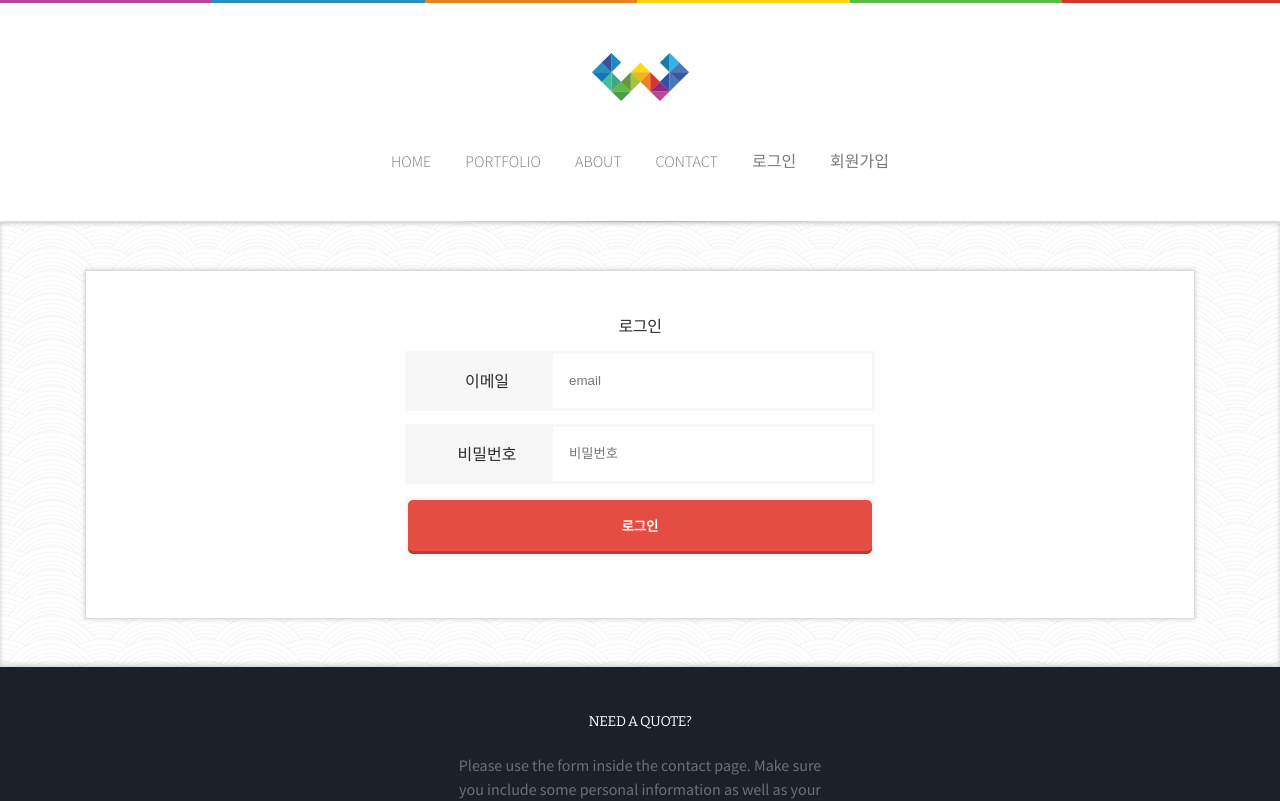
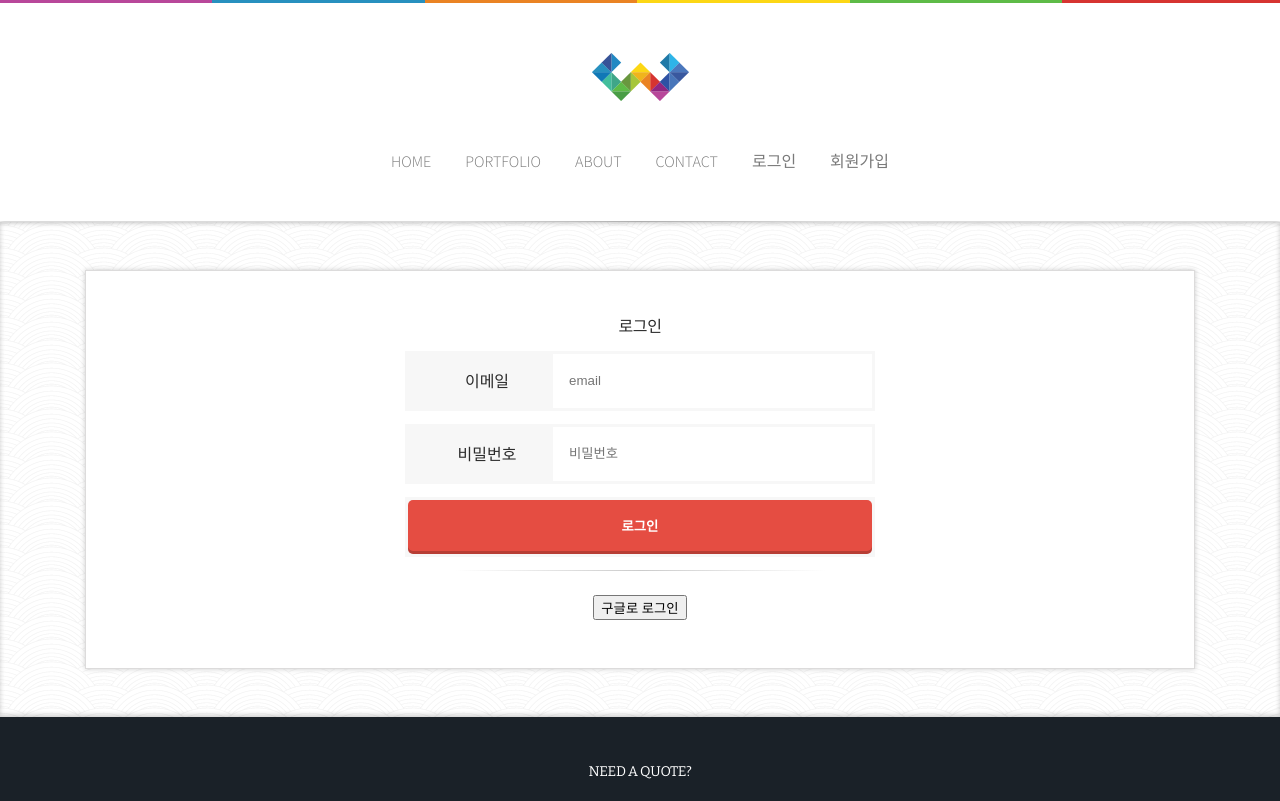
Before and after one commit to RaeChoe/ESTFE13_portfolio-app, a Next.js app: page /login in a window 1280 px wide. Shown: the top 801 px of the page. Built offline with nearby package versions, Linux system fonts and the light colour scheme; no server answers.

Commit message:
feat: 구글 로그인 기능 추가 및 로그인 후 페이지 새로 고침 구현

```diff
--- a/src/app/login/page.js
+++ b/src/app/login/page.js
@@ -26,8 +26,23 @@
     } else {
       alert("로그인 성공");
       router.push("/");
+      router.refresh();
     }
   };
+
+  //구글 로그인
+  const signInWithGoogle = async () => {
+    const { data, error } = await supabase.auth.signInWithOAuth({
+      provider: "google",
+      options: {
+        redirectTo: window.location.origin,
+      },
+    });
+    if (error) {
+      console.error("로그인 실패", error.message);
+    }
+  };
+
   return (
     <div className="about_content shadow">
       <h2 className="mb-3">로그인</h2>
@@ -59,6 +74,8 @@
             <input type="submit" className="primary-btn" value="로그인" />
           </p>
         </form>
+        <hr />
+        <button onClick={signInWithGoogle}>구글로 로그인</button>
       </div>
     </div>
   );
--- a/src/app/register/page.js
+++ b/src/app/register/page.js
@@ -1,4 +1,5 @@
 "use client";
+
 import { createClient } from "@/utils/supabase/client";
 import { useState } from "react";
 import { useRouter } from "next/navigation";
```
